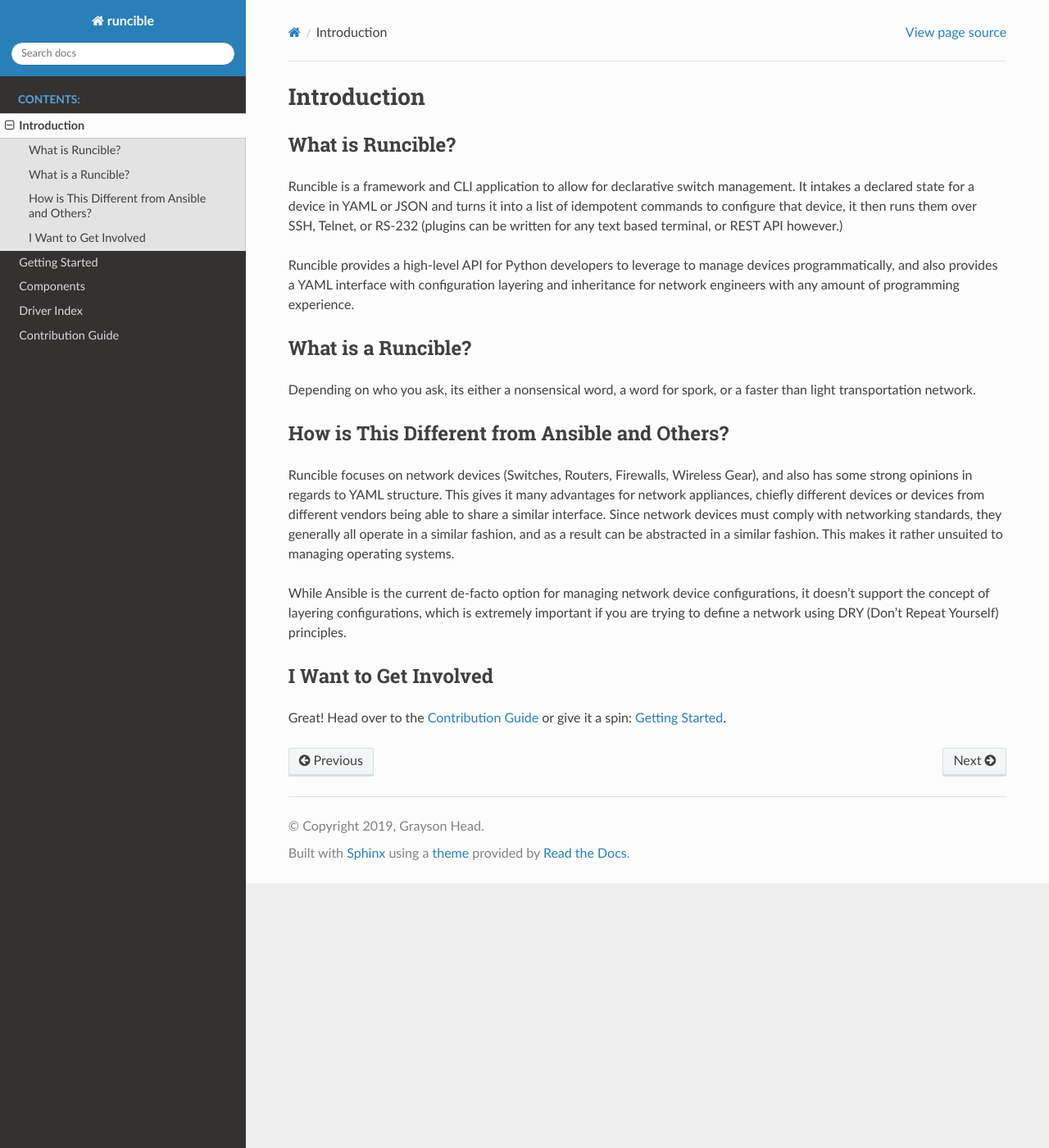
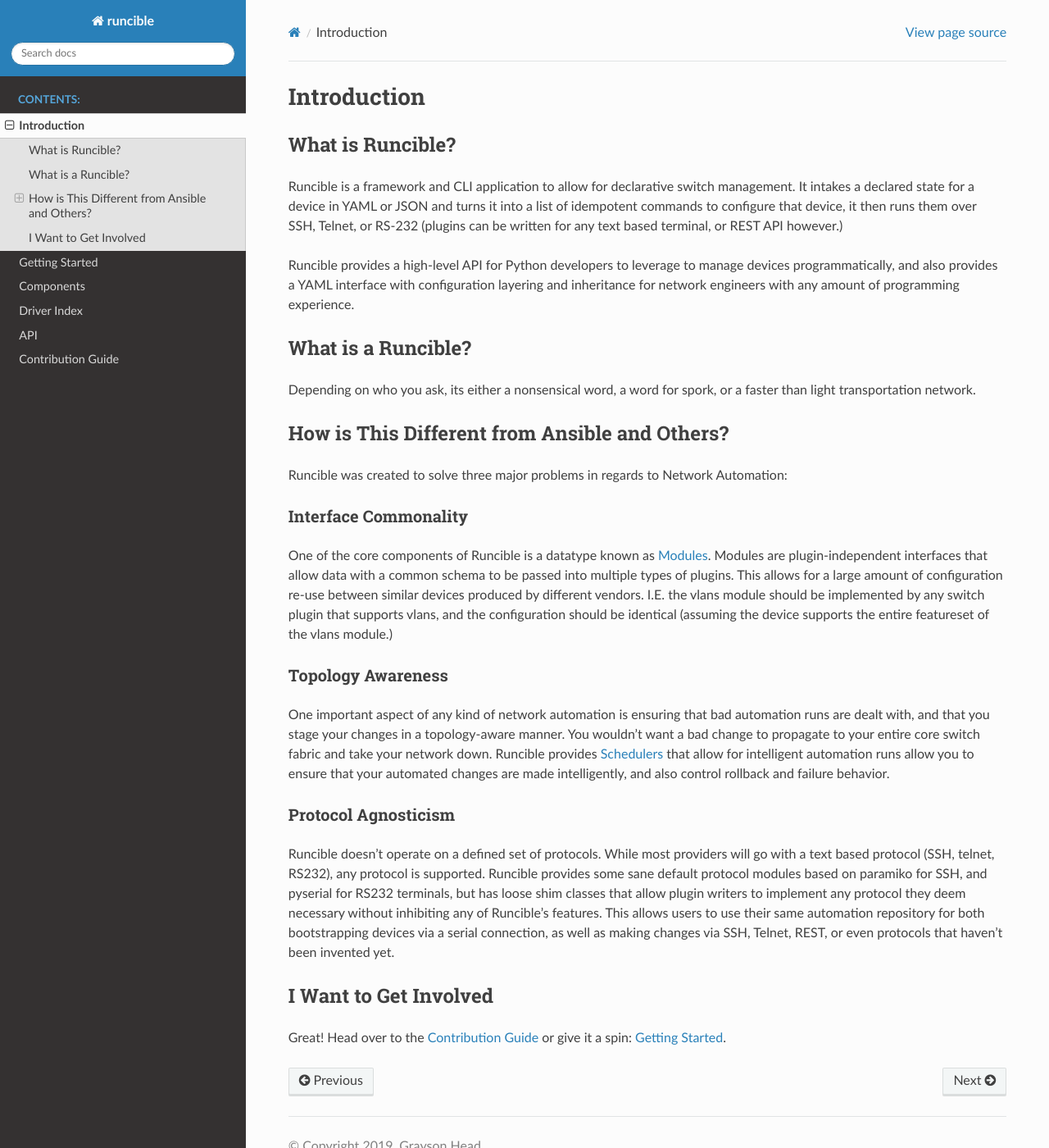
Before and after one commit to graysonhead/runcible, a Sphinx documentation site: the page built from docs/introduction.rst, in a window 1280 px wide and 1400 px high. Shown: the whole window at 82% size. Built offline with Sphinx 7.4.7 and the Read the Docs theme 2.0.0, drawn with Linux system fonts in a browser that asks for light colours; pages that are not in the unit, such as notebooks, are missing from menus.

Commit message:
Re-adding RST Pages that Didn't Make the Merge for Some Reason

```diff
--- a/docs/introduction.rst
+++ b/docs/introduction.rst
@@ -21,15 +21,34 @@
 How is This Different from Ansible and Others?
 ----------------------------------------------
 
-Runcible focuses on network devices (Switches, Routers, Firewalls, Wireless Gear), and also has some strong opinions in
-regards to YAML structure. This gives it many advantages for network appliances, chiefly different devices or devices
-from different vendors being able to share a similar interface. Since network devices must comply with networking
-standards, they generally all operate in a similar fashion, and as a result can be abstracted in a similar fashion. This
-makes it rather unsuited to managing operating systems.
+Runcible was created to solve three major problems in regards to Network Automation:
 
-While Ansible is the current de-facto option for managing network device configurations, it doesn't support the concept
-of layering configurations, which is extremely important if you are trying to define a network using DRY (Don't Repeat
-Yourself) principles.
+Interface Commonality
+^^^^^^^^^^^^^^^^^^^^^
+
+One of the core components of Runcible is a datatype known as :ref:`modules`. Modules are plugin-independent interfaces
+that allow data with a common schema to be passed into multiple types of plugins. This allows for a large amount of
+configuration re-use between similar devices produced by different vendors. I.E. the vlans module should be implemented
+by any switch plugin that supports vlans, and the configuration should be identical (assuming the device supports
+the entire featureset of the vlans module.)
+
+Topology Awareness
+^^^^^^^^^^^^^^^^^^
+
+One important aspect of any kind of network automation is ensuring that bad automation runs are dealt with, and that
+you stage your changes in a topology-aware manner. You wouldn't want a bad change to propagate to your entire core
+switch fabric and take your network down. Runcible provides :ref:`schedulers` that allow for intelligent automation runs
+allow you to ensure that your automated changes are made intelligently, and also control rollback and failure behavior.
+
+Protocol Agnosticism
+^^^^^^^^^^^^^^^^^^^^
+
+Runcible doesn't operate on a defined set of protocols. While most providers will go with a text based protocol (SSH,
+telnet, RS232), any protocol is supported. Runcible provides some sane default protocol modules based on paramiko for
+SSH, and pyserial for RS232 terminals, but has loose shim classes that allow plugin writers to implement any protocol
+they deem necessary without inhibiting any of Runcible's features. This allows users to use their same automation
+repository for both bootstrapping devices via a serial connection, as well as making changes via SSH, Telnet, REST, or
+even protocols that haven't been invented yet.
 
 I Want to Get Involved
 ----------------------
```
Also changed, not shown: docs/api.rst (added, +85 -0 lines).
